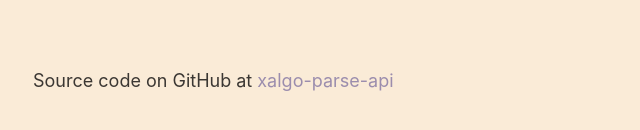
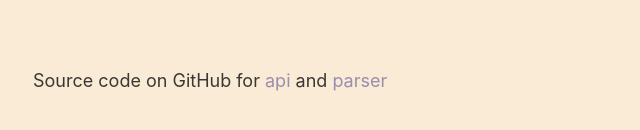
Before and after one commit to RyanFleck/xalgo-parse-api, a plain HTML site: page public/index.html in a window 1280 px wide. Shown: the part 602-732 px from the top of the page, 307-947 px from the left. Drawn offline with Linux system fonts and the light colour scheme.

Commit message:
Add links to lib-rules-parse-ruby

```diff
--- a/public/index.html
+++ b/public/index.html
@@ -34,13 +34,21 @@
     <!-- credits -->
     <p>
       <!--a href="https://ryanfleck.ca" rel="nofollow" target="_blank"> Ryan</a-->
-      Source code on GitHub at
+      Source code on GitHub for
       <a
         href="https://github.com/RyanFleck/xalgo-parse-api"
         rel="nofollow"
         target="_blank"
       >
-        xalgo-parse-api
+        api
+      </a>
+      and
+      <a
+        href="https://github.com/Xalgorithms/lib-rules-parse-ruby"
+        rel="nofollow"
+        target="_blank"
+      >
+        parser
       </a>
     </p>
     <script src="app.js" type="text/javascript"></script>
```
Also changed, not shown: 1 other file.
